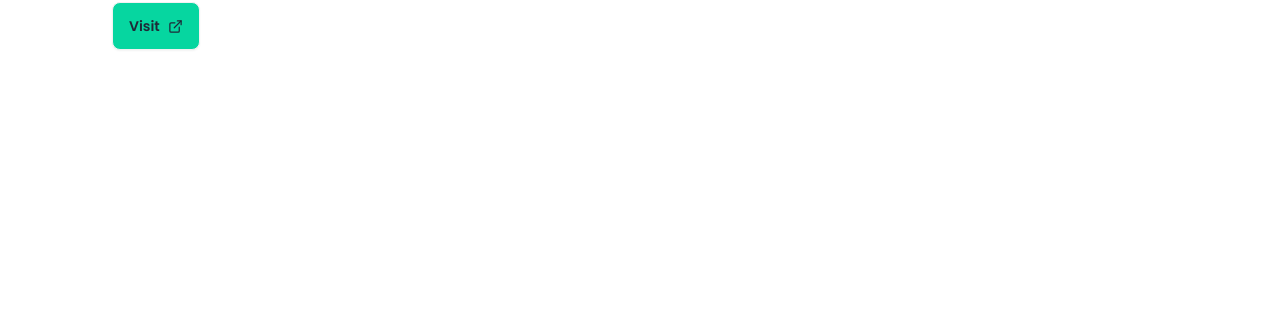
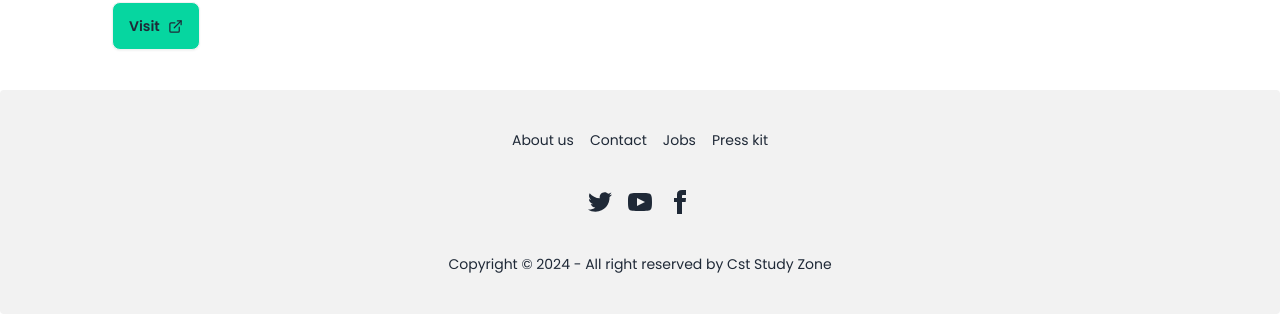
Before and after one commit to Sajid941/Cst-Study-Zone-Client, a React (Vite) app: page / in a window 1280 px wide. Shown: the part 462-797 px from the top of the page. Built offline with nearby package versions, Linux system fonts and the light colour scheme; no server answers; a web font is replaced by a local one.

Commit message:
add: Footer

```diff
--- /dev/null
+++ b/src/components/Footer/Footer.jsx
@@ -0,0 +1,55 @@
+
+const Footer = () => {
+    return (
+        <footer className="footer footer-center bg-base-200 text-base-content rounded p-10 mt-10">
+            <nav className="grid grid-flow-col gap-4">
+                <a className="link link-hover">About us</a>
+                <a className="link link-hover">Contact</a>
+                <a className="link link-hover">Jobs</a>
+                <a className="link link-hover">Press kit</a>
+            </nav>
+            <nav>
+                <div className="grid grid-flow-col gap-4">
+                    <a>
+                        <svg
+                            xmlns="http://www.w3.org/2000/svg"
+                            width="24"
+                            height="24"
+                            viewBox="0 0 24 24"
+                            className="fill-current">
+                            <path
+                                d="M24 4.557c-.883.392-1.832.656-2.828.775 1.017-.609 1.798-1.574 2.165-2.724-.951.564-2.005.974-3.127 1.195-.897-.957-2.178-1.555-3.594-1.555-3.179 0-5.515 2.966-4.797 6.045-4.091-.205-7.719-2.165-10.148-5.144-1.29 2.213-.669 5.108 1.523 6.574-.806-.026-1.566-.247-2.229-.616-.054 2.281 1.581 4.415 3.949 4.89-.693.188-1.452.232-2.224.084.626 1.956 2.444 3.379 4.6 3.419-2.07 1.623-4.678 2.348-7.29 2.04 2.179 1.397 4.768 2.212 7.548 2.212 9.142 0 14.307-7.721 13.995-14.646.962-.695 1.797-1.562 2.457-2.549z"></path>
+                        </svg>
+                    </a>
+                    <a>
+                        <svg
+                            xmlns="http://www.w3.org/2000/svg"
+                            width="24"
+                            height="24"
+                            viewBox="0 0 24 24"
+                            className="fill-current">
+                            <path
+                                d="M19.615 3.184c-3.604-.246-11.631-.245-15.23 0-3.897.266-4.356 2.62-4.385 8.816.029 6.185.484 8.549 4.385 8.816 3.6.245 11.626.246 15.23 0 3.897-.266 4.356-2.62 4.385-8.816-.029-6.185-.484-8.549-4.385-8.816zm-10.615 12.816v-8l8 3.993-8 4.007z"></path>
+                        </svg>
+                    </a>
+                    <a>
+                        <svg
+                            xmlns="http://www.w3.org/2000/svg"
+                            width="24"
+                            height="24"
+                            viewBox="0 0 24 24"
+                            className="fill-current">
+                            <path
+                                d="M9 8h-3v4h3v12h5v-12h3.642l.358-4h-4v-1.667c0-.955.192-1.333 1.115-1.333h2.885v-5h-3.808c-3.596 0-5.192 1.583-5.192 4.615v3.385z"></path>
+                        </svg>
+                    </a>
+                </div>
+            </nav>
+            <aside>
+                <p>Copyright © {new Date().getFullYear()} - All right reserved by Cst Study Zone</p>
+            </aside>
+        </footer>
+    );
+};
+
+export default Footer;
--- a/src/layout/Root.jsx
+++ b/src/layout/Root.jsx
@@ -1,6 +1,7 @@
 import { Outlet } from "react-router-dom";
 import Navbar from "../components/Navbar/Navbar";
 import { Toaster } from 'react-hot-toast';
+import Footer from "../components/Footer/Footer";
 
 const Main = () => {
     return (
@@ -9,7 +10,8 @@
                 <Navbar />
             </nav>
             <Outlet />
-            <Toaster/>
+            <Toaster />
+            <Footer />
         </div>
     );
 };
```
